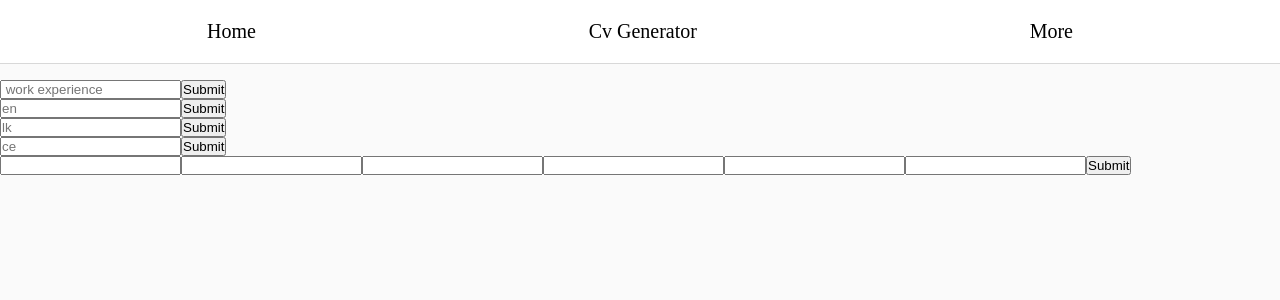
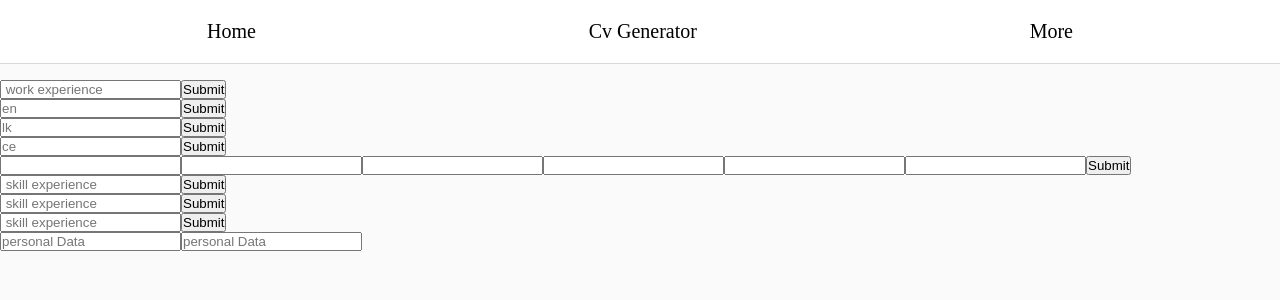
Before and after one commit to luckmer/cv-generator, a React (Create React App) app: page /edit in a window 1280 px wide. Shown: the top 300 px of the page. Built offline with nearby package versions, Linux system fonts and the light colour scheme.

Commit message:
skill update

```diff
--- a/src/components/forms/Skills.js
+++ b/src/components/forms/Skills.js
@@ -1,4 +1,6 @@
-import React from "react";
+import React, { useState, useContext } from "react";
+import { StoreContext } from "../../store/index";
+import { nanoid } from "nanoid";
 
 const initialState = {
     abilities: [],
@@ -9,7 +11,84 @@ const initialState = {
 };
 
 function Skills() {
-    return <div></div>;
+    const [state, setState] = useState(initialState);
+    const {
+        DATAUPDATE: [editData, setEditData],
+    } = useContext(StoreContext);
+    const [text, setText] = useState({ as: "", ay: "", ls: "", pd: "" });
+    const { basicData, experienceData } = editData;
+    const { abilities, Activity, links, personalData } = state;
+    const Data = basicData.concat(state);
+    const { as, ay, ls, pd } = text;
+
+    const handleChange = (e) => {
+        setText({ ...text, [e.target.name]: e.target.value });
+    };
+
+    const abilitiesSubmit = (e) => {
+        e.preventDefault();
+        const newData = { id: nanoid(), data: as };
+        const test = abilities.concat(newData);
+        setEditData({ experienceData, basicData, skillsData: Data });
+        setState({ abilities: test, Activity, links, personalData });
+    };
+
+    const activitySubmit = (e) => {
+        e.preventDefault();
+        const newData = { id: nanoid(), data: ay };
+        const test = abilities.concat(newData);
+        setEditData({ experienceData, basicData, skillsData: Data });
+        setState({ abilities, Activity: test, links, personalData });
+    };
+
+    const linksSubmit = (e) => {
+        e.preventDefault();
+        const newData = { id: nanoid(), data: ls };
+        const test = abilities.concat(newData);
+        setEditData({ experienceData, basicData, skillsData: Data });
+        setState({ abilities, Activity, links: test, personalData });
+    };
+
+    return (
+        <div>
+            <form onSubmit={abilitiesSubmit}>
+                <input
+                    placeholder=" skill experience"
+                    name="as"
+                    onChange={handleChange}
+                />
+                <button type="submit">Submit</button>
+            </form>
+            <form onSubmit={activitySubmit}>
+                <input
+                    placeholder=" skill experience"
+                    name="ay"
+                    onChange={handleChange}
+                />
+                <button type="submit">Submit</button>
+            </form>
+            <form onSubmit={linksSubmit}>
+                <input
+                    placeholder=" skill experience"
+                    name="ls"
+                    onChange={handleChange}
+                />
+                <button type="submit">Submit</button>
+            </form>
+            <div>
+                <input
+                    placeholder="personal Data"
+                    name="pd"
+                    onChange={handleChange}
+                />
+                <input
+                    placeholder="personal Data"
+                    name="pd"
+                    onChange={handleChange}
+                />
+            </div>
+        </div>
+    );
 }
 
 export default Skills;
```
